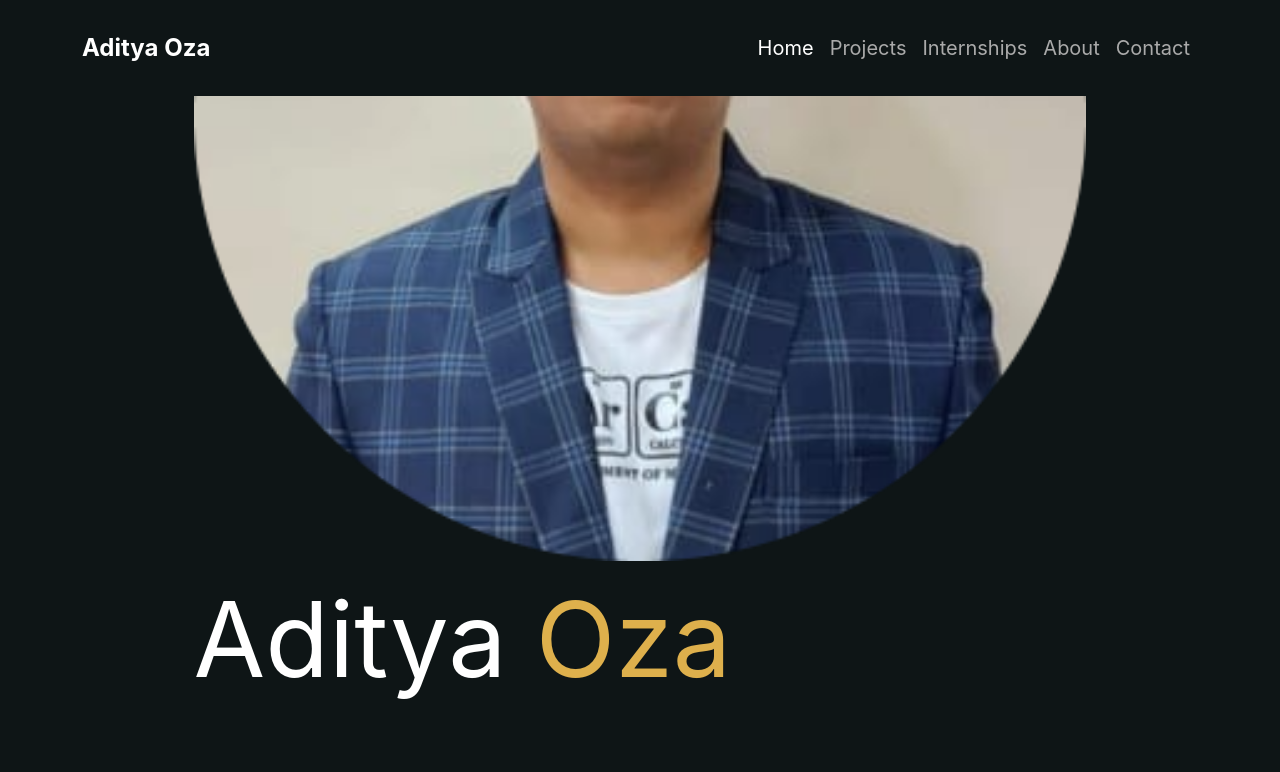
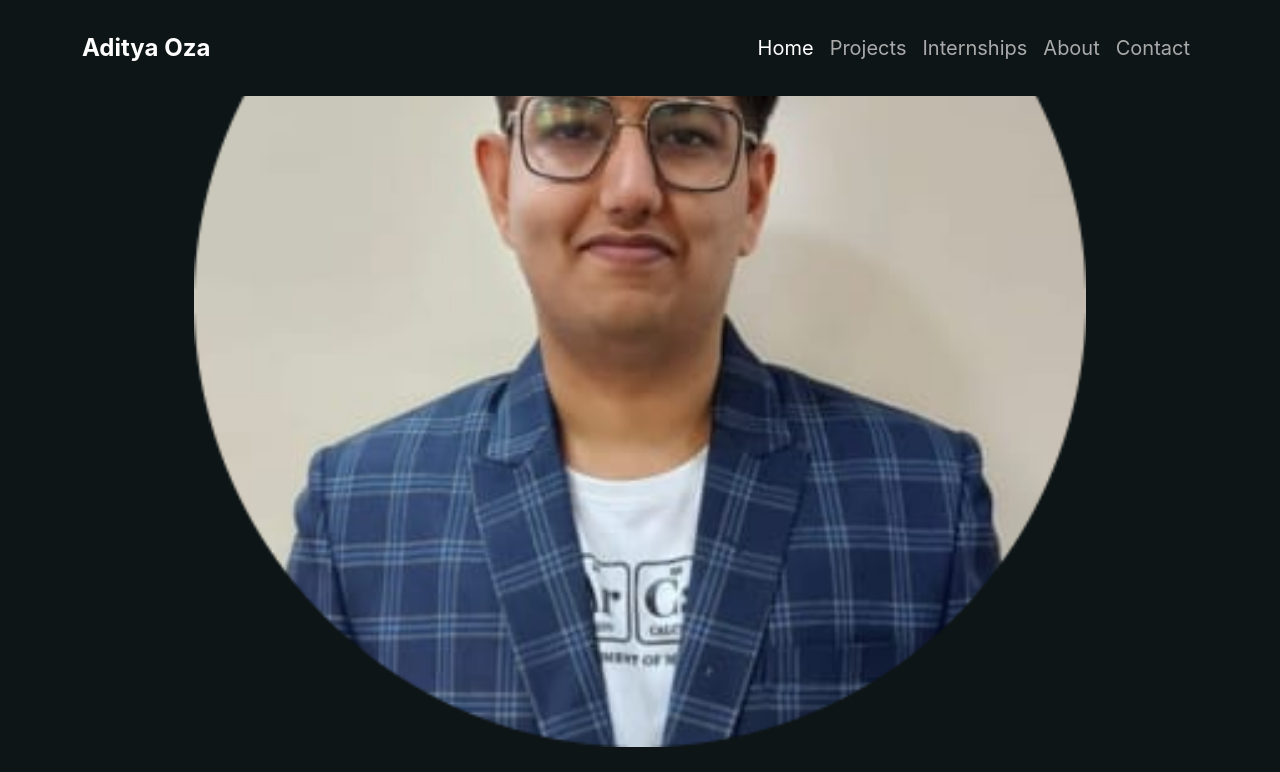
Before and after one commit to Adityaoza93/Portfolio, a React (Create React App) app: page / in a window 1280 px wide. Shown: the top 772 px of the page. Built offline with nearby package versions, Linux system fonts and the light colour scheme.

Commit message:
Update Home.js

```diff
--- a/src/pages/Home.js
+++ b/src/pages/Home.js
@@ -5,7 +5,7 @@ import profile from "./profile.png";
 const Home = () => {
   return (
     <div className="home my-4">
-      <img src={profile} alt="this is profile image" />
+
       <motion.div
         className="name"
         initial={{
@@ -20,6 +20,7 @@ const Home = () => {
       >
         Aditya <font color="yellow">Oza</font>
       </motion.div>
+       <img src={profile} alt="this is profile image" />
       <motion.div
         class="desc"
         initial={{
```
